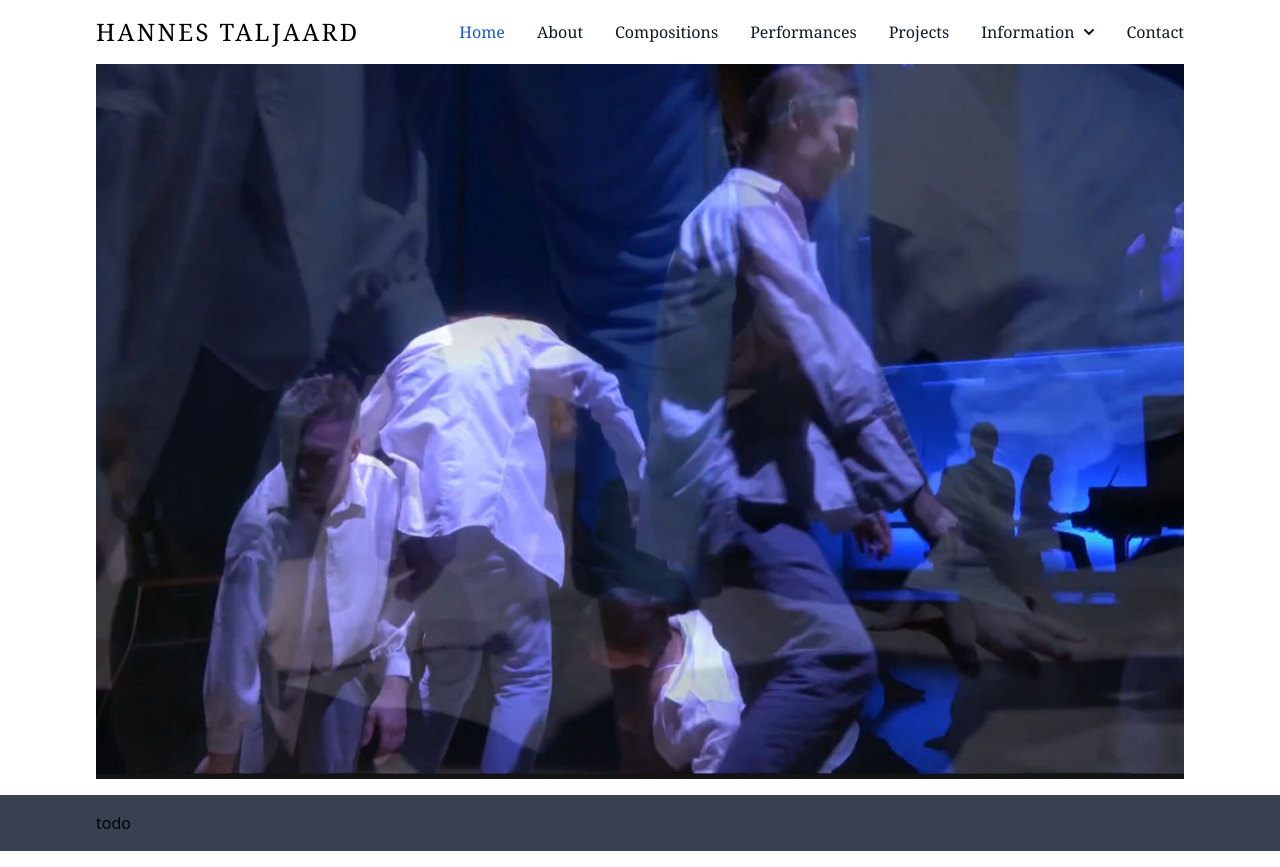
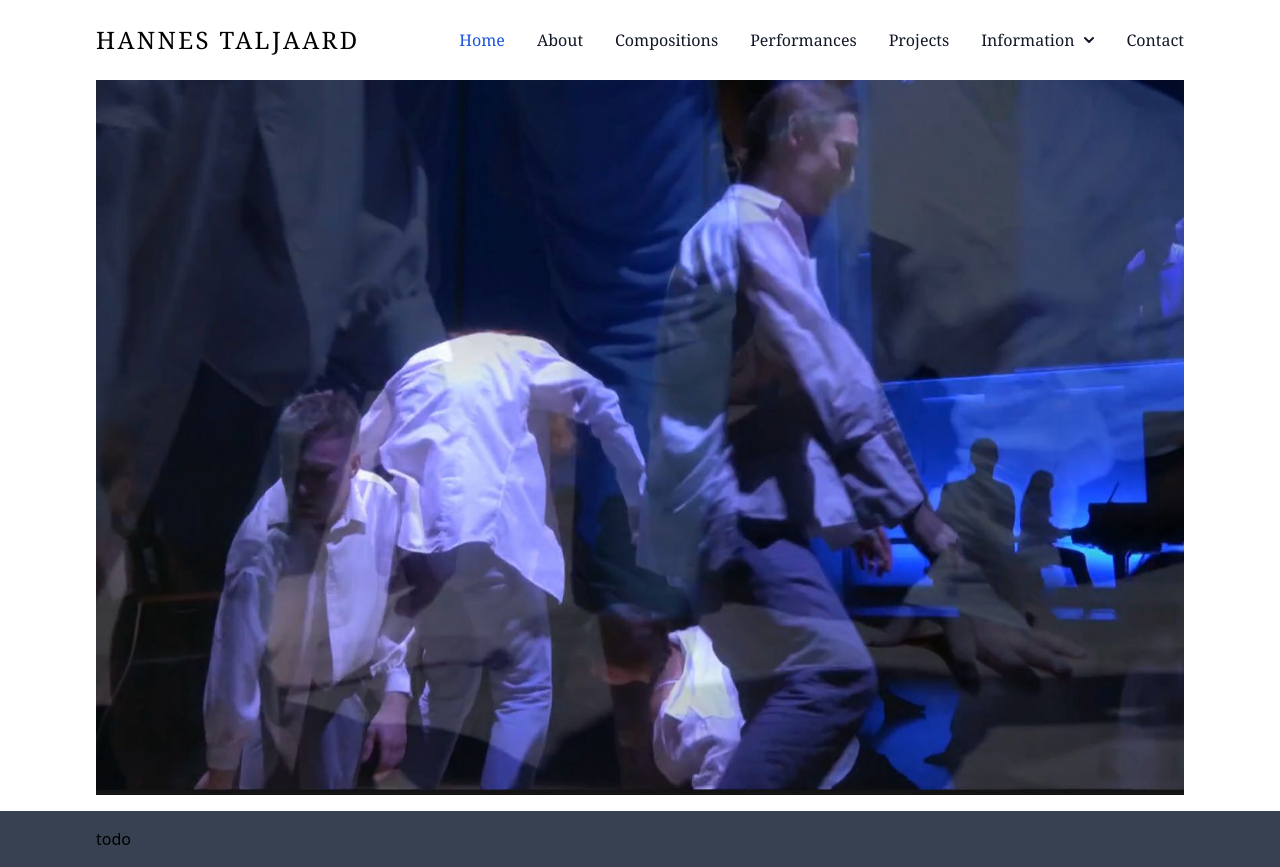
Before and after one commit to HannesTaljaard/hannes-personal-website, an Astro site: page / in a window 1280 px wide. Built offline with nearby package versions, Linux system fonts and the light colour scheme; Astro itself is replaced by a stand-in of ours.

Commit message:
header p update

```diff
--- a/src/components/Header.astro
+++ b/src/components/Header.astro
@@ -7,7 +7,7 @@ const navigationEntries = SITE_NAVIGATION;
 
 <header class="header">
     <nav class="bg-white dark:bg-gray-900 dark:border-gray-700">
-        <div class="max-w-[1120px] flex flex-wrap items-center justify-between mx-auto p-4">
+        <div class="max-w-[1120px] flex flex-wrap items-center justify-between mx-auto p-4 sm:px-4 sm:py-6">
           <a href="/" class="flex items-center space-x-3 rtl:space-x-reverse">
               <span class="self-center text-2xl uppercase font-medium tracking-widest whitespace-nowrap dark:text-white">{NAME}</span>
           </a>
```
